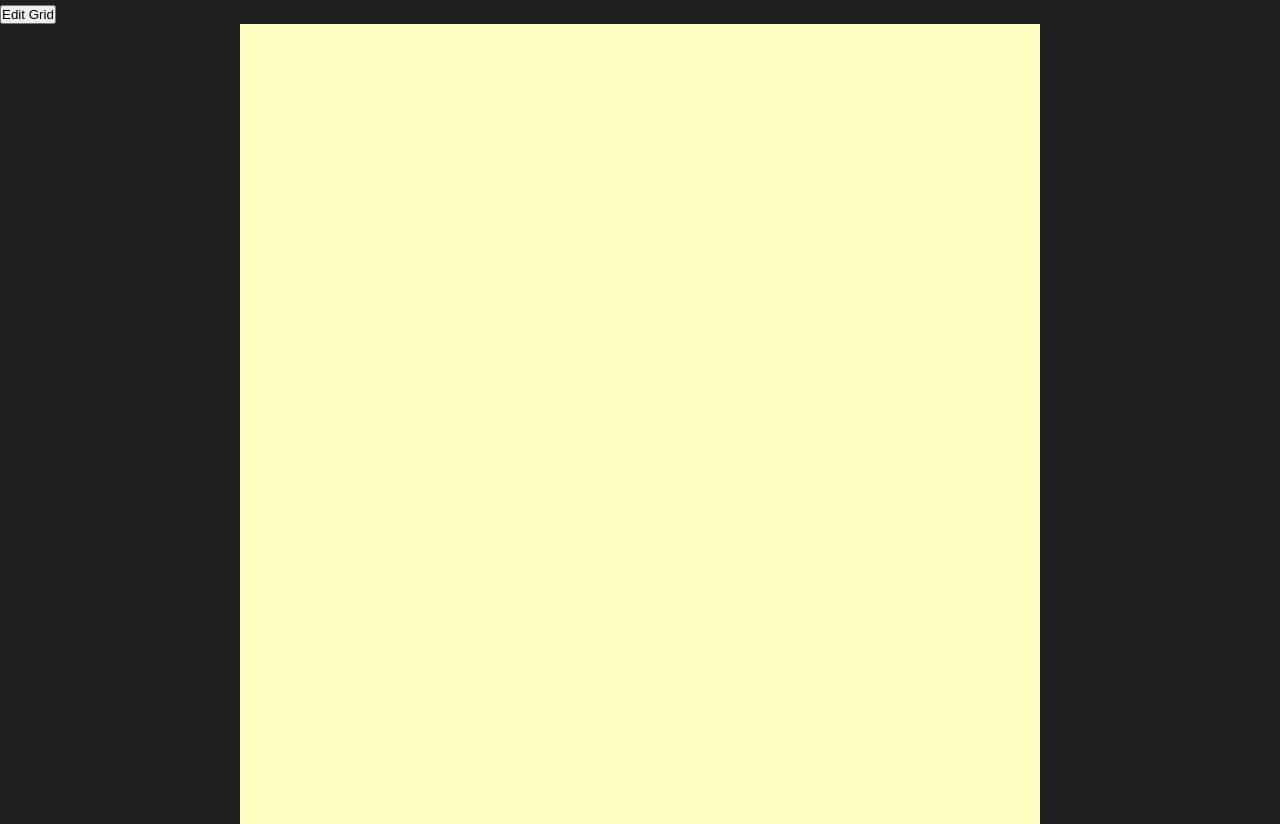
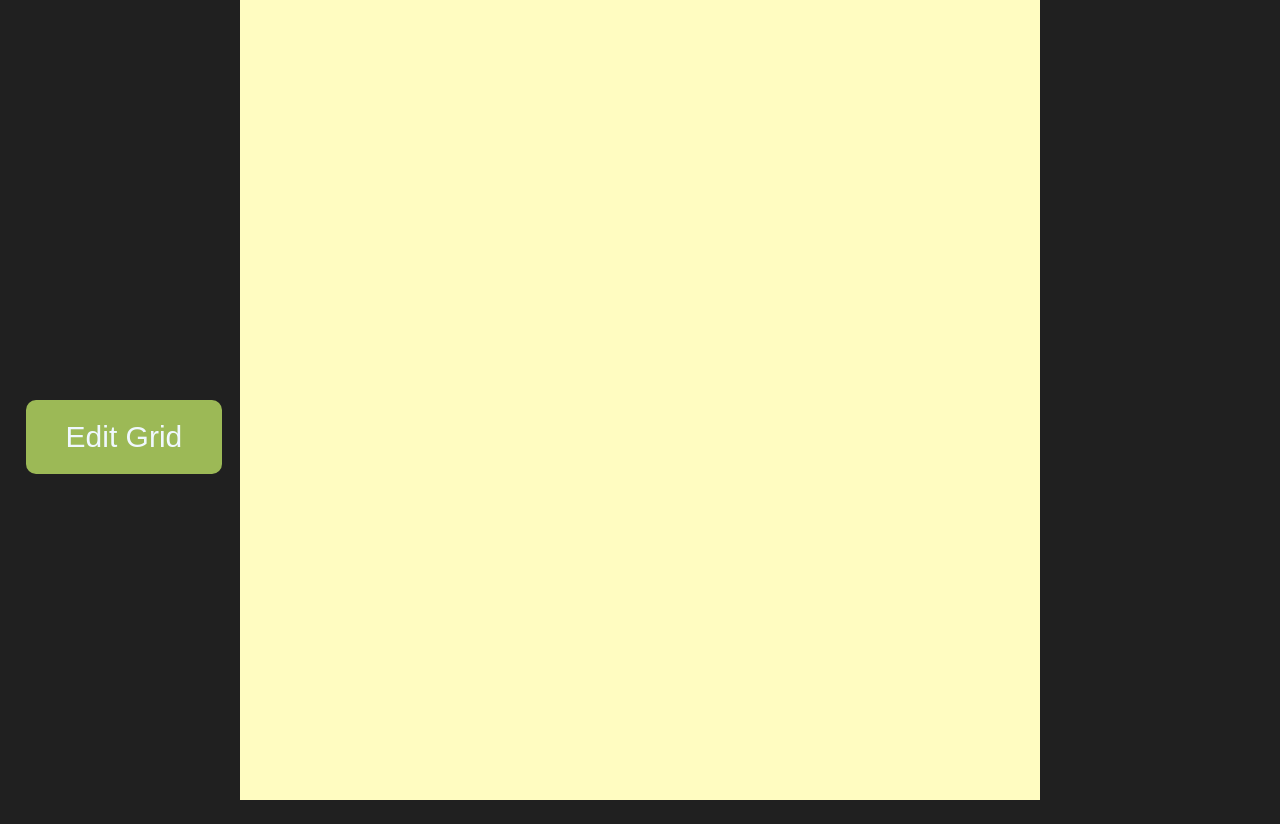
Before and after one commit to Rudens06/Etch-a-Sketch, a plain HTML site: page index.html in a window 1280 px wide. After the commit the page ends 800 px from the top, so only its background shows below. Drawn offline with nearby package versions, Linux system fonts and the light colour scheme.

Commit message:
add css for edit grid button

```diff
--- a/css/style.css
+++ b/css/style.css
@@ -13,7 +13,7 @@ body {
 }
 
 .container {
-    display: inline-block;
+    width: 100vh;
 }
 
 .box-container {
@@ -83,3 +83,24 @@ body {
     background-color: rgb(175, 166, 154);
     cursor: pointer;
 }
+
+/* ----------------- Edit Button -------------------- */
+
+.edit-btn {
+    position: absolute;
+    left: 2%;
+    top: 50%;
+    border: none;
+    background: rgb(156, 185, 86);
+    transform: scale(1);
+    transition: all 0.2s;
+    padding: 20px 40px;
+    color: aliceblue;
+    border-radius: 10px;
+    font-size: 30px;
+}
+
+.edit-btn:hover {
+    background: rgb(105, 126, 58);
+    transform: scale(1.1);
+}
```
